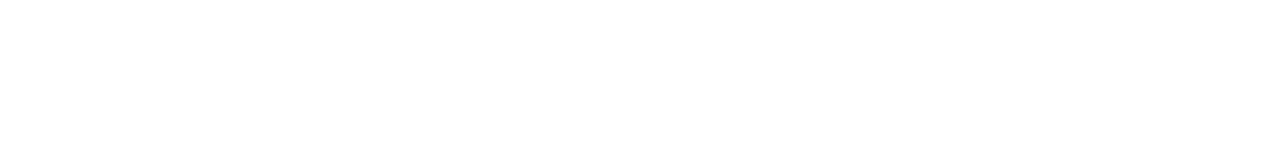
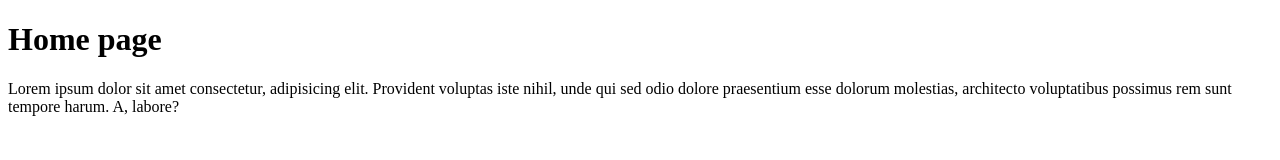
Before and after one commit to tsaiwenchuan/20200808, a plain HTML site: page index.html in a window 1280 px wide. Drawn offline with Linux system fonts and the light colour scheme.

Commit message:
add asdsa

```diff
--- a/index.html
+++ b/index.html
@@ -3,9 +3,13 @@
 <head>
     <meta charset="UTF-8">
     <meta name="viewport" content="width=device-width, initial-scale=1.0">
-    <title>Document</title>
+    <title>Home page</title>
 </head>
 <body>
+    <h1>
+        Home page
+    </h1>
+    <p>Lorem ipsum dolor sit amet consectetur, adipisicing elit. Provident voluptas iste nihil, unde qui sed odio dolore praesentium esse dolorum molestias, architecto voluptatibus possimus rem sunt tempore harum. A, labore?</p>
 
 </body>
 </html>
```
